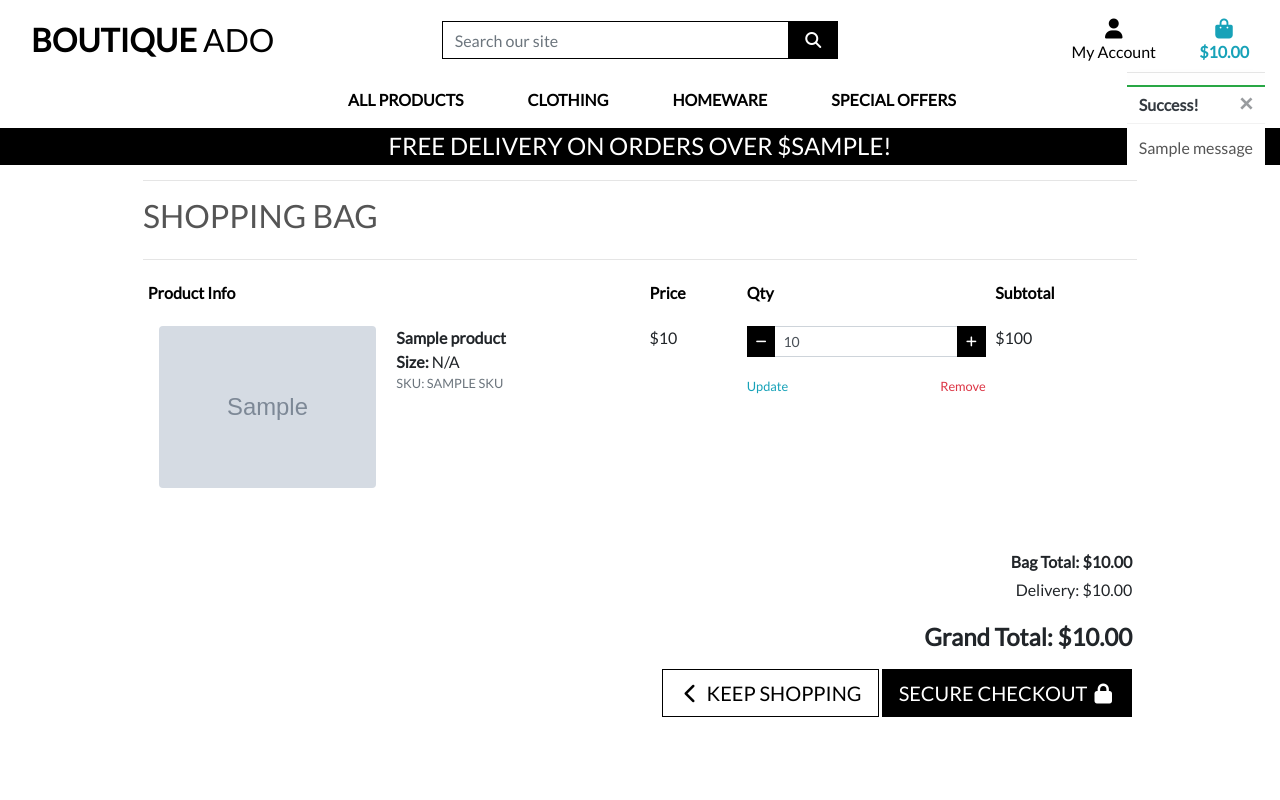
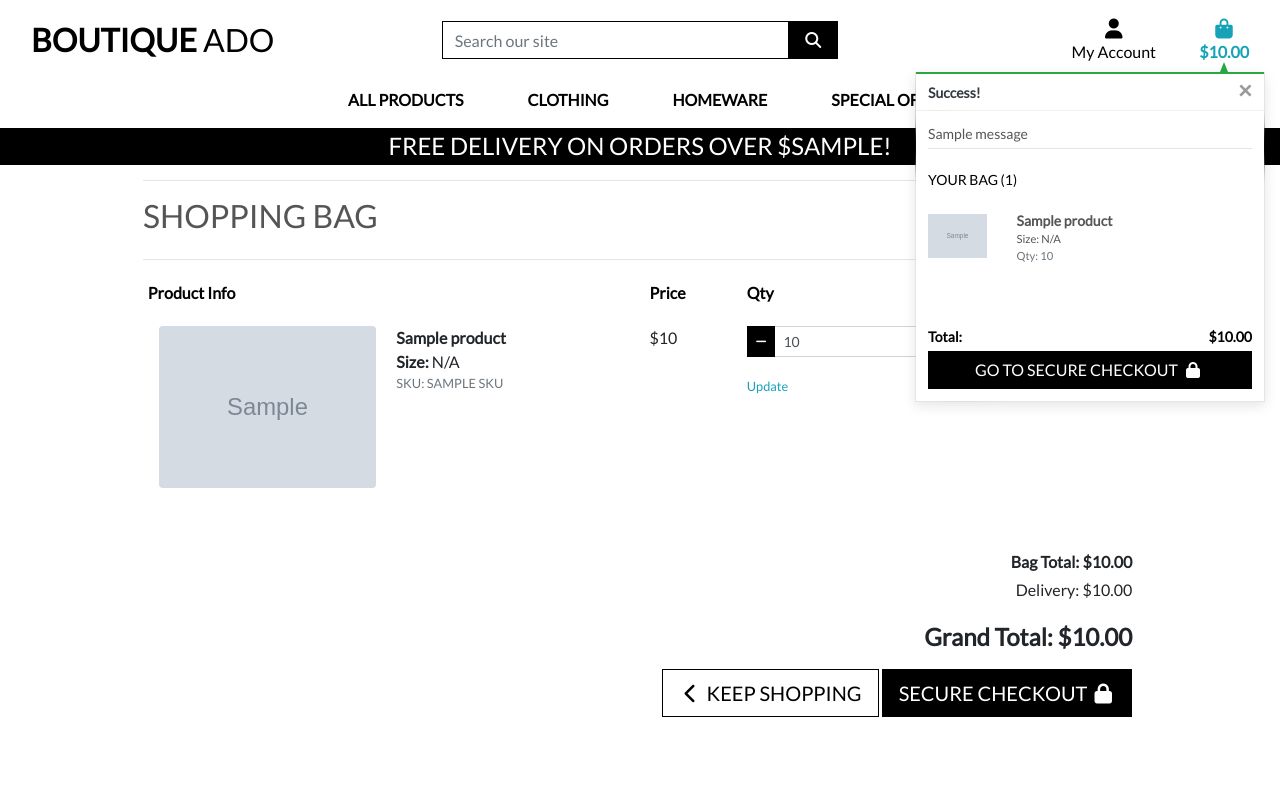
Before and after one commit to xttrust/boutique_ado_ci, a Django app: template bag/templates/bag/bag.html in a window 1280 px wide. Run offline with Django 4.2, Linux system fonts and the light colour scheme; the template is opened without the code that fills it: most values are stand-ins (such as "Sample title", 1, 10 or a date in 2020); grey boxes marked "Sample" are stand-in pictures; one stand-in notice (Sample message) is shown; some libraries are stand-ins or nearby versions.

Commit message:
feat: Added notification CSS, shopping bag preview, and additional messages

```diff
--- a/static/css/base.css
+++ b/static/css/base.css
@@ -102,11 +102,13 @@ a.category-badge > span.badge:hover {
     cursor: pointer;
 }
 
+/* ------------------------------- bootstrap toasts */
+
 .message-container {
     position: fixed;
     top: 72px;
     right: 15px;
-    z-index: 9999999999;
+    z-index: 99999999999;
 }
 
 .custom-toast {
@@ -115,6 +117,57 @@ a.category-badge > span.badge:hover {
 
 .toast-capper {
     height: 2px;
+}
+
+/* from CSS-tricks.com: https://css-tricks.com/snippets/css/css-triangle/ */
+.arrow-up {
+    width: 0;
+    height: 0;
+    border-left: 4px solid transparent;
+    border-right: 4px solid transparent;
+    border-bottom: 10px solid black;
+    position: absolute;
+    top: -10px;
+    right: 36px;
+}
+
+/* Convenience classes - colors copied from Bootstrap */
+.arrow-primary {
+    border-bottom-color: #007bff !important;
+}
+
+.arrow-secondary {
+    border-bottom-color: #6c757d !important;
+}
+
+.arrow-success {
+    border-bottom-color: #28a745 !important;
+}
+
+.arrow-danger {
+    border-bottom-color: #dc3545 !important;
+}
+
+.arrow-warning {
+    border-bottom-color: #ffc107 !important;
+}
+
+.arrow-info {
+    border-bottom-color: #17a2b8 !important;
+}
+
+.arrow-light {
+    border-bottom-color: #f8f9fa !important;
+}
+
+.arrow-dark {
+    border-bottom-color: #343a40 !important;
+}
+
+.bag-notification-wrapper {
+    height: 100px;
+    overflow-x: hidden;
+    overflow-y: auto;
 }
 
 /* -------------------------------- Media Queries */
--- a/templates/includes/toasts/toast_error.html
+++ b/templates/includes/toasts/toast_error.html
@@ -1,4 +1,4 @@
-<div class="toast custom-toast rounded-0 border-top-0" data-autohide="false"></div>
+<div class="toast custom-toast rounded-0 border-top-0" data-autohide="false">
     <div class="arrow-up arrow-danger"></div>
     <div class="w-100 toast-capper bg-danger"></div>
     <div class="toast-header bg-white text-dark">
--- a/templates/includes/toasts/toast_info.html
+++ b/templates/includes/toasts/toast_info.html
@@ -1,4 +1,4 @@
-<div class="toast custom-toast rounded-0 border-top-0" data-autohide="false"></div>
+<div class="toast custom-toast rounded-0 border-top-0" data-autohide="false">
     <div class="arrow-up arrow-info"></div>
     <div class="w-100 toast-capper bg-info"></div>
     <div class="toast-header bg-white text-dark">
--- a/templates/includes/toasts/toast_success.html
+++ b/templates/includes/toasts/toast_success.html
@@ -1,4 +1,4 @@
-<div class="toast custom-toast rounded-0 border-top-0" data-autohide="false"></div>
+<div class="toast custom-toast rounded-0 border-top-0" data-autohide="false">
     <div class="arrow-up arrow-success"></div>
     <div class="w-100 toast-capper bg-success"></div>
     <div class="toast-header bg-white text-dark">
@@ -8,6 +8,47 @@
         </button>
     </div>
     <div class="toast-body bg-white">
-        {{ message }}
+        <div class="row">
+            <div class="col">
+                {{ message }}
+                <hr class="mt-1 mb-3">
+            </div>
+        </div>
+        {% if grand_total %}
+            <p class="logo-font bg-white text-black py-1">Your Bag ({{ product_count }})</p>
+            <div class="bag-notification-wrapper">
+                {% for item in bag_items %}
+                    <div class="row">
+                        <div class="col-3 my-1">
+                            <img class="w-100" src="{{ item.product.image.url }}">
+                        </div>
+                        <div class="col-9">
+                            <p class="my-0"><strong>{{ item.product.name }}</strong></p>
+                            <p class="my-0 small">Size: {% if item.product.has_sizes %}{{ item.size|upper }}{% else %}N/A{% endif %}</p>
+                            <p class="my-0 small text-muted">Qty: {{ item.quantity }}</p>
+                        </div>
+                    </div>
+                {% endfor %}
+            </div>
+            <div class="row">
+                <div class="col">
+                    <strong><p class="mt-3 mb-1 text-black">
+                        Total{% if free_delivery_delta > 0 %} (Exc. delivery){% endif %}:
+                        <span class="float-right">${{ total|floatformat:2 }}</span>
+                    </p></strong>
+                    {% if free_delivery_delta > 0 %}
+                        <p class="mb-0 p-2 bg-warning shadow-sm text-black text-center">
+                            Spend <strong>${{ free_delivery_delta }}</strong> more to get free next day delivery!
+                        </p>
+                    {% endif %}
+                    <a href="{% url 'view_bag' %}" class="btn btn-black btn-block rounded-0">
+                        <span class="text-uppercase">Go To Secure Checkout</span>
+                        <span class="icon">
+                            <i class="fas fa-lock"></i>
+                        </span>
+                    </a>
+                </div>
+            </div>
+        {% endif %}
     </div>
 </div>
--- a/templates/includes/toasts/toast_warning.html
+++ b/templates/includes/toasts/toast_warning.html
@@ -1,4 +1,4 @@
-<div class="toast custom-toast rounded-0 border-top-0" data-autohide="false"></div>
+<div class="toast custom-toast rounded-0 border-top-0" data-autohide="false">
     <div class="arrow-up arrow-warning"></div>
     <div class="w-100 toast-capper bg-warning"></div>
     <div class="toast-header bg-white text-dark">
```
Also changed, not shown: bag/views.py (+15 -2 lines).
